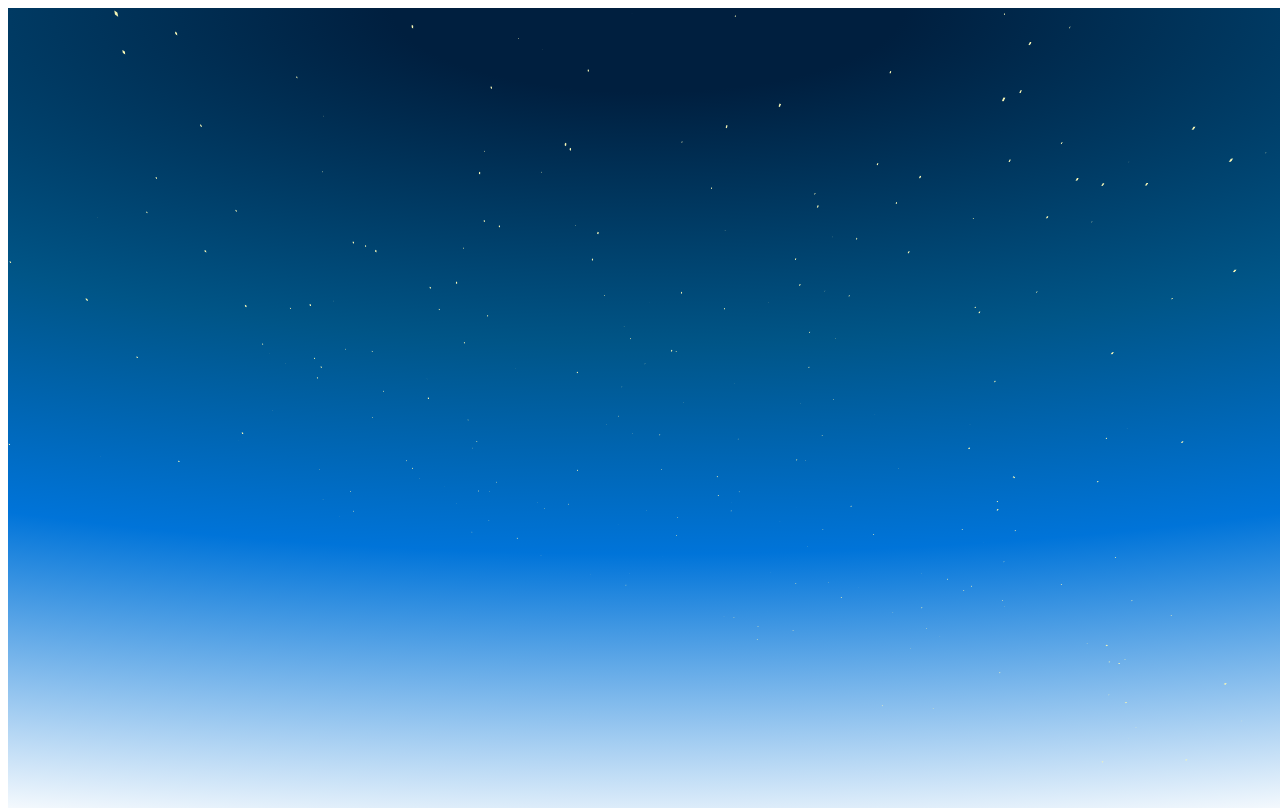
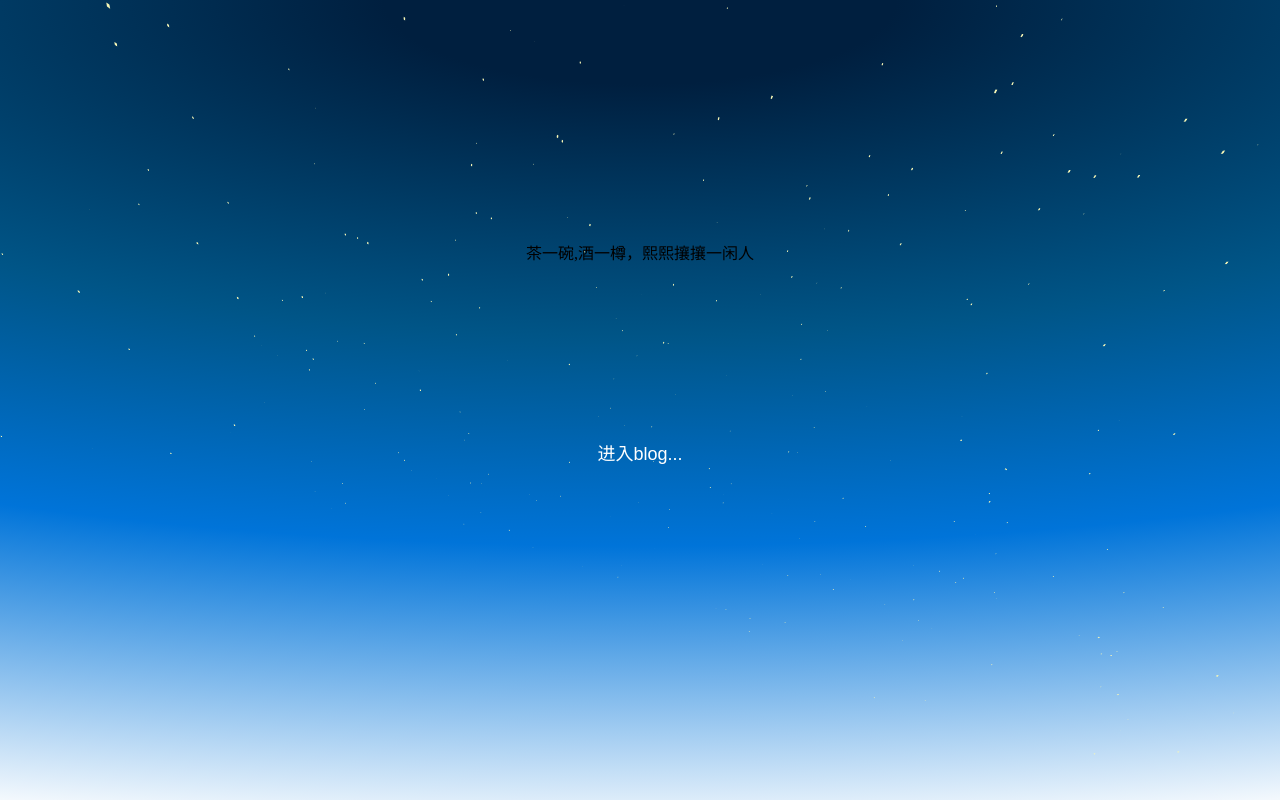
Before and after one commit to ddddkw/Beans_web, a Vue app: page / in a window 1280 px wide. Built offline with nearby package versions, Linux system fonts and the light colour scheme; what qiankun would draw is missing.

Commit message:
集成elment-ui

```diff
--- a/index.html
+++ b/index.html
@@ -4,9 +4,9 @@
     <meta charset="UTF-8">
     <link rel="icon" href="/favicon.ico">
     <meta name="viewport" content="width=device-width, initial-scale=1.0">
-    <title>Vite App</title>
+    <title>Beans</title>
   </head>
-  <body>
+  <body style="margin: 0px">
     <div id="app"></div>
     <script type="module" src="/src/main.ts"></script>
   </body>
--- a/package.json
+++ b/package.json
@@ -9,8 +9,10 @@
     "preview": "vite preview"
   },
   "dependencies": {
+    "@rollup/rollup-win32-x64-msvc": "^4.24.0",
+    "element-plus": "^2.8.5",
     "qiankun": "^2.10.16",
-    "vue": "^3.4.29",
+    "vue": "^3.5.12",
     "vue-router": "^4.0.13"
   },
   "devDependencies": {
@@ -20,6 +22,8 @@
     "sass-loader": "^16.0.2",
     "ts-loader": "^9.5.1",
     "typescript": "^5.6.3",
+    "unplugin-auto-import": "^0.18.3",
+    "unplugin-vue-components": "^0.27.4",
     "vite": "^5.3.1"
   }
 }
--- a/src/main.ts
+++ b/src/main.ts
@@ -6,7 +6,7 @@ import { registerMicroApps, start } from 'qiankun'
 registerMicroApps([
     {
         name: 'tools_web', //子应用的名称
-        entry: '//localhost:3001', //子项目启动后的地址
+        entry: '//localhost:3099', //子项目启动后的地址
         container: '#container', //加载的容器
         activeRule: '/tools_web' //匹配的路由
     }
--- a/src/views/home.scss
+++ b/src/views/home.scss
@@ -47,3 +47,21 @@
   top: 0;
   backface-visibility: hidden;
 }
+.home_remark {
+  position: relative;
+  top: 30%;
+  text-align: center;
+}
+.entry_class {
+  position: relative;
+  top: 50%;
+  text-align: center;
+  button {
+    height: 60px;
+    width: 300px;
+    font-size: 18px;
+    color: white;
+    background: transparent;
+    border-color: transparent;
+  }
+}
--- a/src/views/home.vue
+++ b/src/views/home.vue
@@ -3,16 +3,29 @@
     <div class="stars" ref="starsRef">
       <div class="star" v-for="(item, index) in starsCount" :key="index"></div>
     </div>
+    <div class="home_remark">
+      {{currentText}}
+    </div>
+    <div class="entry_class">
+      <el-button>进入blog...</el-button>
+    </div>
   </div>
 </template>
 <script lang="ts" setup>
 import {ref, onMounted,onUpdated,onUnmounted} from 'vue'
+
+let remarkList = ref(['茶一碗,酒一樽，熙熙攘攘一闲人','鹏北海,凤朝阳，又携书剑路茫茫'])
 let starsRef = ref(null); // 定义一个响应式的变量
+const intervalId = ref<number | null>(null); // 明确类型为 number | null
+let currentText = ref('')
+const currentIndex = ref(0);
+const currentItem = ref<string | null>(null);
 
 const starsCount = 800; //星星数量
 const distance = 900; //间距
 
 onMounted(() => {
+  startLoop()
   let starNodes = Array.from(starsRef.value.children); // 将其子元素转化为一个数组
   starNodes.forEach((item) => {
     let speed = 0.2 + Math.random() * 1;
@@ -27,12 +40,38 @@ onMounted(() => {
 });
 // 在响应式状态变化后且更新DOM树后调用
 onUpdated(()=>{
-
 })
 // 卸载之后调用
 onUnmounted(()=>{
+})
+const nextItem = () => {
+  currentItem.value = remarkList.value[currentIndex.value];
+  currentIndex.value = (currentIndex.value + 1) % remarkList.value.length;
+  startTyping(currentItem.value)
+};
+const startLoop = ()=>{
+  nextItem()
+  const intervalLoop = setInterval(nextItem, 3000); // 每 2 秒切换到下一个项目
+  onUnmounted(() => {
+    clearInterval(intervalLoop);
+  });
+}
+const startTyping = (val) => {
+  let index = 0;
+  if(intervalId.value) {
+    clearInterval(intervalId.value);
+  } else {
+    intervalId.value = setInterval(() => {
+      if (index < val.length) {
+        currentText.value += val.charAt(index);
+        index++;
+      } else {
+        clearInterval(intervalId.value);
+      }
+    }, 200); // 每 200 毫秒显示一个字
+  }
 
-})
+};
 </script>
 <style lang="scss" scoped>
 @import "./home";
--- a/vite.config.js
+++ b/vite.config.js
@@ -1,12 +1,22 @@
 import { fileURLToPath, URL } from 'node:url'
-
+import AutoImport from 'unplugin-auto-import/vite'
+import Components from 'unplugin-vue-components/vite'
+import { ElementPlusResolver } from 'unplugin-vue-components/resolvers'
 import { defineConfig } from 'vite'
 import vue from '@vitejs/plugin-vue'
 
-// https://vitejs.dev/config/
 export default defineConfig({
+  server:{
+    port: 3099
+  },
   plugins: [
     vue(),
+    AutoImport({
+      resolvers: [ElementPlusResolver()],
+    }),
+    Components({
+      resolvers: [ElementPlusResolver()],
+    }),
   ],
   resolve: {
     alias: {
```
Also changed, not shown: auto-imports.d.ts (added, +10 -0 lines), components.d.ts (added, +15 -0 lines), 1 other file (tests, documents, lock files or other folders).
